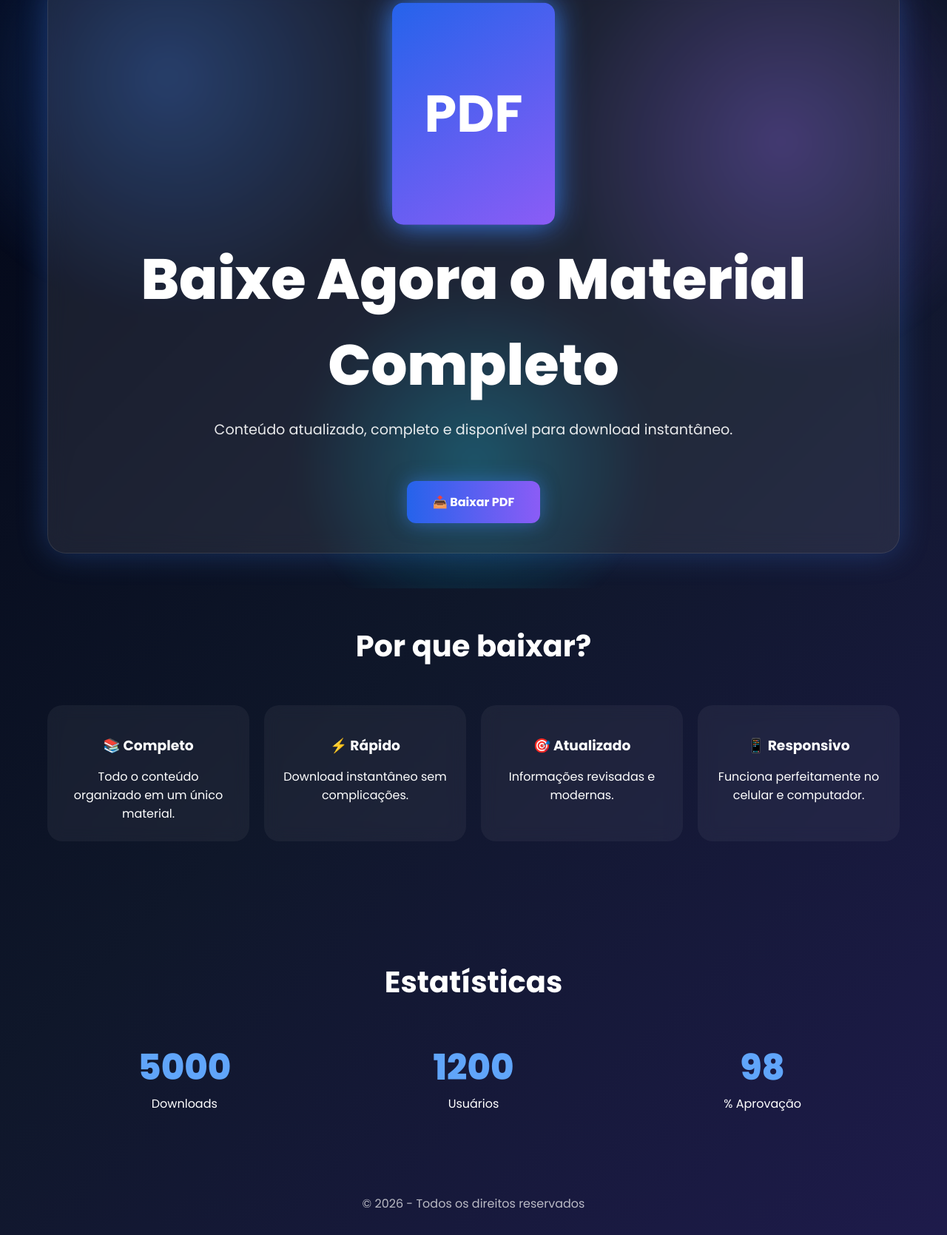
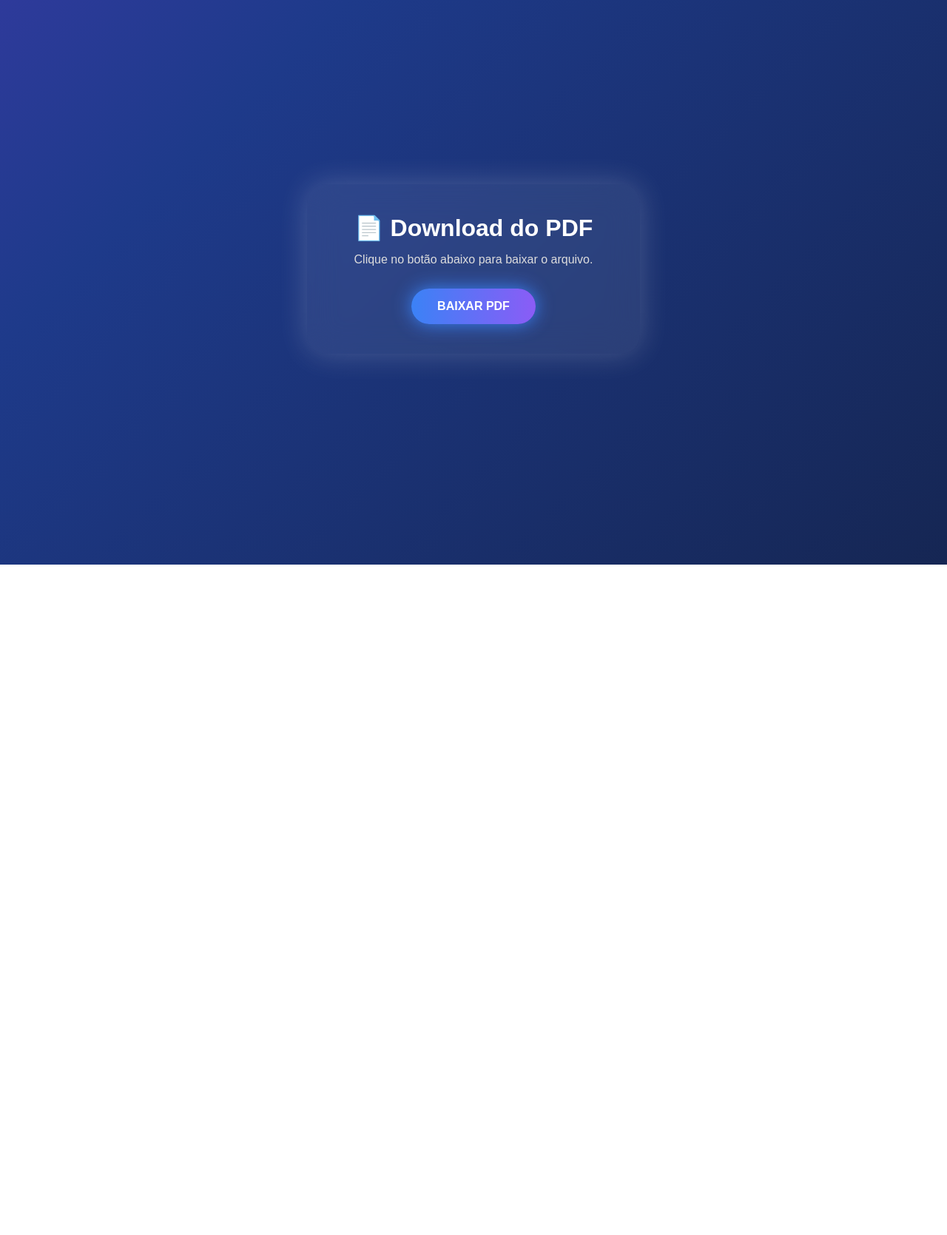
Before and after one commit to josuelisboalemo-dot/site-pdf-edf, a plain HTML site: page index.html in a window 1280 px wide. Shown: the part 37-1706 px from the top of the page at 74% size. After the commit the page ends 800 px from the top, so only its background shows below. Drawn offline with Linux system fonts and the light colour scheme.

Commit message:
Update index.html

```diff
--- a/index.html
+++ b/index.html
@@ -1,301 +1,97 @@
 <!DOCTYPE html>
-<html lang="pt-BR">
+<html lang="pt-br">
 <head>
 <meta charset="UTF-8">
 <meta name="viewport" content="width=device-width, initial-scale=1.0">
-
-<title>Download do Material Completo</title>
-
-<meta name="description" content="Baixe gratuitamente o material completo em PDF.">
-<meta name="theme-color" content="#0f172a">
-
-<link rel="preconnect" href="https://fonts.googleapis.com">
-<link href="https://fonts.googleapis.com/css2?family=Poppins:wght@300;400;500;600;700;800&display=swap" rel="stylesheet">
+<title>Download PDF</title>
 
 <style>
 *{
 margin:0;
 padding:0;
 box-sizing:border-box;
-font-family:'Poppins',sans-serif;
+font-family:Arial,sans-serif;
 }
 
 body{
-background:linear-gradient(135deg,#020617,#0f172a,#1e1b4b);
-color:white;
-overflow-x:hidden;
+height:100vh;
+display:flex;
+justify-content:center;
+align-items:center;
+background:linear-gradient(-45deg,#0f172a,#1e3a8a,#7c3aed,#0f172a);
+background-size:400% 400%;
+animation:bg 10s ease infinite;
+overflow:hidden;
 }
 
-.bg{
-position:fixed;
-width:100%;
-height:100%;
-z-index:-1;
-background:
-radial-gradient(circle at 20% 20%,#3b82f650 0%,transparent 25%),
-radial-gradient(circle at 80% 30%,#8b5cf650 0%,transparent 25%),
-radial-gradient(circle at 50% 80%,#06b6d450 0%,transparent 25%);
-animation:bgMove 10s infinite alternate;
+@keyframes bg{
+0%{background-position:0% 50%;}
+50%{background-position:100% 50%;}
+100%{background-position:0% 50%;}
 }
 
-@keyframes bgMove{
-from{transform:scale(1);}
-to{transform:scale(1.1);}
+.card{
+width:90%;
+max-width:450px;
+padding:40px;
+text-align:center;
+border-radius:25px;
+background:rgba(255,255,255,.08);
+backdrop-filter:blur(20px);
+box-shadow:0 0 40px rgba(255,255,255,.2);
+animation:entrada 1s ease;
 }
 
-.container{
-width:90%;
-max-width:1200px;
-margin:auto;
+@keyframes entrada{
+from{
+opacity:0;
+transform:translateY(50px);
+}
+to{
+opacity:1;
+transform:translateY(0);
+}
 }
 
-.hero{
-min-height:100vh;
-display:flex;
-align-items:center;
-justify-content:center;
-text-align:center;
-}
-
-.glass{
-background:rgba(255,255,255,.08);
-backdrop-filter:blur(15px);
-border:1px solid rgba(255,255,255,.1);
-border-radius:25px;
-padding:40px;
-box-shadow:0 0 40px rgba(59,130,246,.3);
-}
-
-.hero h1{
-font-size:clamp(2.5rem,6vw,5rem);
-font-weight:800;
+h1{
+color:white;
+font-size:2rem;
 margin-bottom:15px;
 }
 
-.hero p{
-font-size:1.2rem;
-opacity:.9;
+p{
+color:#ddd;
 margin-bottom:30px;
-}
-
-.pdf{
-width:220px;
-height:300px;
-margin:auto;
-background:linear-gradient(145deg,#2563eb,#8b5cf6);
-border-radius:15px;
-display:flex;
-justify-content:center;
-align-items:center;
-font-size:70px;
-font-weight:bold;
-box-shadow:0 0 40px #3b82f6;
-animation:float 3s ease-in-out infinite;
-}
-
-@keyframes float{
-0%,100%{transform:translateY(0)}
-50%{transform:translateY(-20px)}
 }
 
 .btn{
 display:inline-block;
-padding:16px 35px;
-margin-top:25px;
-border-radius:12px;
+padding:15px 35px;
 text-decoration:none;
-font-weight:700;
+font-weight:bold;
 color:white;
-background:linear-gradient(90deg,#2563eb,#8b5cf6);
+border-radius:50px;
+background:linear-gradient(90deg,#3b82f6,#8b5cf6);
 transition:.3s;
-box-shadow:0 0 25px rgba(59,130,246,.5);
+box-shadow:0 0 25px #3b82f6;
 }
 
 .btn:hover{
-transform:translateY(-4px) scale(1.05);
-}
-
-.section{
-padding:80px 0;
-}
-
-.title{
-text-align:center;
-font-size:2.5rem;
-margin-bottom:50px;
-}
-
-.cards{
-display:grid;
-grid-template-columns:repeat(auto-fit,minmax(220px,1fr));
-gap:20px;
-}
-
-.card{
-padding:25px;
-border-radius:20px;
-background:rgba(255,255,255,.05);
-backdrop-filter:blur(10px);
-transition:.3s;
-text-align:center;
-}
-
-.card:hover{
-transform:translateY(-10px);
-box-shadow:0 0 30px rgba(139,92,246,.4);
-}
-
-.card h3{
-margin:15px 0;
-}
-
-.stats{
-display:grid;
-grid-template-columns:repeat(auto-fit,minmax(200px,1fr));
-gap:20px;
-text-align:center;
-}
-
-.number{
-font-size:3rem;
-font-weight:800;
-color:#60a5fa;
-}
-
-footer{
-padding:30px;
-text-align:center;
-opacity:.7;
-}
-
-@media(max-width:600px){
-
-.glass{
-padding:25px;
-}
-
-.hero h1{
-font-size:2.2rem;
-}
-
-.pdf{
-width:180px;
-height:240px;
-}
+transform:scale(1.08);
+box-shadow:0 0 40px #8b5cf6;
 }
 </style>
 </head>
-
 <body>
 
-<div class="bg"></div>
+<div class="card">
+<h1>📄 Download do PDF</h1>
+<p>Clique no botão abaixo para baixar o arquivo.</p>
 
-<section class="hero">
-<div class="container">
-
-<div class="glass">
-
-<div class="pdf">PDF</div>
-
-<h1>Baixe Agora o Material Completo</h1>
-
-<p>
-Conteúdo atualizado, completo e disponível para download instantâneo.
-</p>
-
-<a class="btn" href="arquivo.pdf" download>
-📥 Baixar PDF
+<a href="arquivo.pdf" download class="btn">
+BAIXAR PDF
 </a>
-
 </div>
-
-</div>
-</section>
-
-<section class="section">
-<div class="container">
-
-<h2 class="title">Por que baixar?</h2>
-
-<div class="cards">
-
-<div class="card">
-<h3>📚 Completo</h3>
-<p>Todo o conteúdo organizado em um único material.</p>
-</div>
-
-<div class="card">
-<h3>⚡ Rápido</h3>
-<p>Download instantâneo sem complicações.</p>
-</div>
-
-<div class="card">
-<h3>🎯 Atualizado</h3>
-<p>Informações revisadas e modernas.</p>
-</div>
-
-<div class="card">
-<h3>📱 Responsivo</h3>
-<p>Funciona perfeitamente no celular e computador.</p>
-</div>
-
-</div>
-
-</div>
-</section>
-
-<section class="section">
-<div class="container">
-
-<h2 class="title">Estatísticas</h2>
-
-<div class="stats">
-
-<div>
-<div class="number" data-target="5000">0</div>
-<p>Downloads</p>
-</div>
-
-<div>
-<div class="number" data-target="1200">0</div>
-<p>Usuários</p>
-</div>
-
-<div>
-<div class="number" data-target="98">0</div>
-<p>% Aprovação</p>
-</div>
-
-</div>
-
-</div>
-</section>
-
-<footer>
-© 2026 - Todos os direitos reservados
-</footer>
-
-<script>
-const counters = document.querySelectorAll('.number');
-
-counters.forEach(counter => {
-const update = () => {
-const target = +counter.getAttribute('data-target');
-const current = +counter.innerText;
-
-const increment = target / 100;
-
-if(current < target){
-counter.innerText = Math.ceil(current + increment);
-setTimeout(update,20);
-}else{
-counter.innerText = target;
-}
-};
-
-update();
-});
-</script>
 
 </body>
 </html>
```
